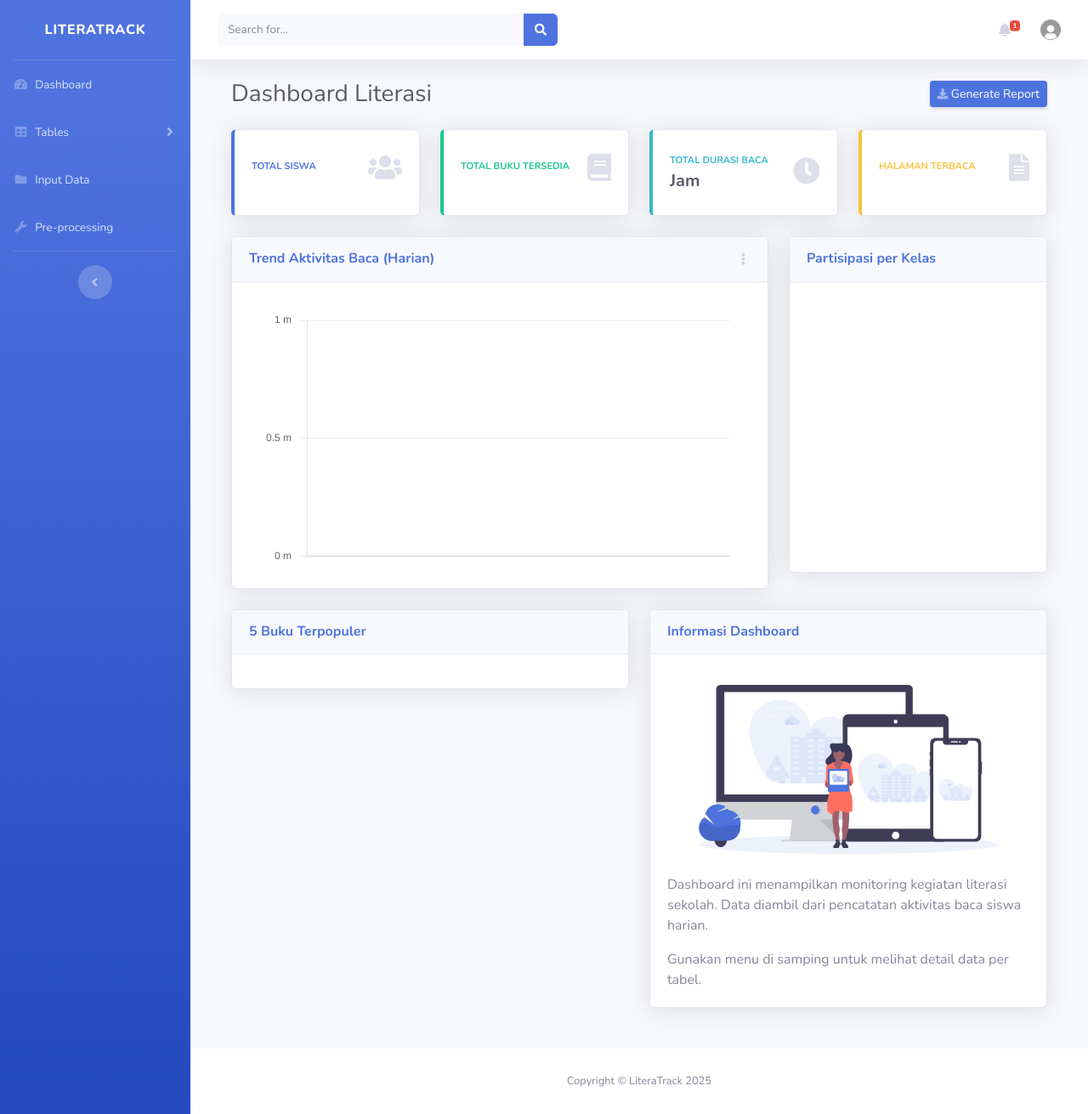
After one commit to MuhammadImam36/sistem_data_edu, a Flask app: template templates/dashboard_real.html in a window 1280 px wide. The commit adds this page. Shown: the whole page at 85% size. Run offline with Flask 3, Linux system fonts and the light colour scheme; the template is opened without the code that fills it, so the values that code supplies are empty; a map, chart or similar area stays blank; some libraries are stand-ins or nearby versions.

Commit message:
Update Dashboard
Update app.py di bagian route untuk ke dashboard

Update di base.html menghilangkan template chart bawaan (comment).

menambahkan file dashboard_real.html sebagai route utama

```diff
--- a/app.py
+++ b/app.py
@@ -14,7 +14,70 @@ db.init_app(app)
 # --- ROUTE ---
 @app.route('/')
 def home():
-    return render_template('dashboard.html')
+    # --- 1. KPI CARDS (Query Real-time ke Database) ---
+    total_siswa = DimSiswa.query.count()
+    total_buku = DimBuku.query.count()
+
+    # Menghitung Total Durasi (Sum)
+    # Menggunakan func.sum dari SQLAlchemy untuk menjumlahkan kolom
+    total_durasi_query = db.session.query(func.sum(FactAktivitasBaca.durasi_menit)).scalar()
+    total_durasi_jam = round(total_durasi_query / 60, 1) if total_durasi_query else 0
+
+    # Menghitung Total Halaman
+    total_halaman = db.session.query(func.sum(FactAktivitasBaca.halaman_selesai)).scalar() or 0
+
+    # --- 2. QUERY UNTUK GRAFIK ---
+
+    # A. Top 5 Buku Terpopuler
+    # Logic: Join Buku & Fact -> Group By Judul -> Count Fact -> Urutkan Terbanyak -> Ambil 5
+    top_buku_query = db.session.query(
+        DimBuku.judul_buku,
+        func.count(FactAktivitasBaca.id_fact).label('jumlah_baca')
+    ).join(FactAktivitasBaca, DimBuku.id_buku == FactAktivitasBaca.id_buku)\
+     .group_by(DimBuku.judul_buku)\
+     .order_by(func.count(FactAktivitasBaca.id_fact).desc())\
+     .limit(5).all()
+
+    # Pisahkan hasil query menjadi dua list (Label dan Data) untuk Chart.js
+    chart_buku_labels = [b.judul_buku for b in top_buku_query]
+    chart_buku_data = [b.jumlah_baca for b in top_buku_query]
+
+    # B. Partisipasi per Kelas
+    # Logic: Join Siswa & Fact -> Group By Kelas -> Sum Durasi
+    kelas_query = db.session.query(
+        DimSiswa.kelas,
+        func.sum(FactAktivitasBaca.durasi_menit)
+    ).join(FactAktivitasBaca, DimSiswa.id_siswa == FactAktivitasBaca.id_siswa)\
+     .group_by(DimSiswa.kelas)\
+     .order_by(DimSiswa.kelas).all()
+
+    chart_kelas_labels = [f"Kelas {k.kelas}" for k in kelas_query]
+    chart_kelas_data = [int(k[1]) for k in kelas_query]
+
+    # C. Trend Aktivitas Harian
+    # Logic: Group By Tanggal Baca -> Sum Durasi
+    trend_query = db.session.query(
+        FactAktivitasBaca.tanggal_baca,
+        func.sum(FactAktivitasBaca.durasi_menit)
+    ).group_by(FactAktivitasBaca.tanggal_baca)\
+     .order_by(FactAktivitasBaca.tanggal_baca).all()
+
+    # Format tanggal menjadi string 'YYYY-MM-DD' agar bisa dibaca grafik
+    chart_trend_labels = [t.tanggal_baca.strftime('%Y-%m-%d') for t in trend_query]
+    chart_trend_data = [int(t[1]) for t in trend_query]
+
+    # Kirim semua data ke dashboard.html
+    return render_template('dashboard_real.html',
+                           kpi={
+                               'siswa': total_siswa,
+                               'buku': total_buku,
+                               'durasi': total_durasi_jam,
+                               'halaman': total_halaman
+                           },
+                           chart_buku={'labels': chart_buku_labels, 'data': chart_buku_data},
+                           chart_kelas={'labels': chart_kelas_labels, 'data': chart_kelas_data},
+                           chart_trend={'labels': chart_trend_labels, 'data': chart_trend_data}
+                           )
 
 @app.route('/buku_table')
 def buku_table():
--- a/templates/base.html
+++ b/templates/base.html
@@ -260,8 +260,8 @@
     <script src="{{ url_for('static', filename='vendor/datatables/dataTables.bootstrap4.min.js') }}"></script>
 
     <!-- Page level custom scripts -->
-    <script src="{{ url_for('static', filename='js/demo/chart-area-demo.js') }}"></script>
+    <!-- <script src="{{ url_for('static', filename='js/demo/chart-area-demo.js') }}"></script>
     <script src="{{ url_for('static', filename='js/demo/chart-pie-demo.js') }}"></script>
-    <script src="{{ url_for('static', filename='js/demo/datatables-demo.js') }}"></script>
+    <script src="{{ url_for('static', filename='js/demo/datatables-demo.js') }}"></script> -->
 </body>
 </html>
--- /dev/null
+++ b/templates/dashboard_real.html
@@ -0,0 +1,275 @@
+{% extends "base.html" %}
+
+{% block content %}
+<div class="container-fluid">
+
+    <div class="d-sm-flex align-items-center justify-content-between mb-4">
+        <h1 class="h3 mb-0 text-gray-800">Dashboard Literasi</h1>
+        <a href="#" class="d-none d-sm-inline-block btn btn-sm btn-primary shadow-sm"><i
+                class="fas fa-download fa-sm text-white-50"></i> Generate Report</a>
+    </div>
+
+    <div class="row">
+
+        <div class="col-xl-3 col-md-6 mb-4">
+            <div class="card border-left-primary shadow h-100 py-2">
+                <div class="card-body">
+                    <div class="row no-gutters align-items-center">
+                        <div class="col mr-2">
+                            <div class="text-xs font-weight-bold text-primary text-uppercase mb-1">
+                                Total Siswa</div>
+                            <div class="h5 mb-0 font-weight-bold text-gray-800">{{ kpi.siswa }}</div>
+                        </div>
+                        <div class="col-auto">
+                            <i class="fas fa-users fa-2x text-gray-300"></i>
+                        </div>
+                    </div>
+                </div>
+            </div>
+        </div>
+
+        <div class="col-xl-3 col-md-6 mb-4">
+            <div class="card border-left-success shadow h-100 py-2">
+                <div class="card-body">
+                    <div class="row no-gutters align-items-center">
+                        <div class="col mr-2">
+                            <div class="text-xs font-weight-bold text-success text-uppercase mb-1">
+                                Total Buku Tersedia</div>
+                            <div class="h5 mb-0 font-weight-bold text-gray-800">{{ kpi.buku }}</div>
+                        </div>
+                        <div class="col-auto">
+                            <i class="fas fa-book fa-2x text-gray-300"></i>
+                        </div>
+                    </div>
+                </div>
+            </div>
+        </div>
+
+        <div class="col-xl-3 col-md-6 mb-4">
+            <div class="card border-left-info shadow h-100 py-2">
+                <div class="card-body">
+                    <div class="row no-gutters align-items-center">
+                        <div class="col mr-2">
+                            <div class="text-xs font-weight-bold text-info text-uppercase mb-1">Total Durasi Baca
+                            </div>
+                            <div class="row no-gutters align-items-center">
+                                <div class="col-auto">
+                                    <div class="h5 mb-0 mr-3 font-weight-bold text-gray-800">{{ kpi.durasi }} Jam</div>
+                                </div>
+                            </div>
+                        </div>
+                        <div class="col-auto">
+                            <i class="fas fa-clock fa-2x text-gray-300"></i>
+                        </div>
+                    </div>
+                </div>
+            </div>
+        </div>
+
+        <div class="col-xl-3 col-md-6 mb-4">
+            <div class="card border-left-warning shadow h-100 py-2">
+                <div class="card-body">
+                    <div class="row no-gutters align-items-center">
+                        <div class="col mr-2">
+                            <div class="text-xs font-weight-bold text-warning text-uppercase mb-1">
+                                Halaman Terbaca</div>
+                            <div class="h5 mb-0 font-weight-bold text-gray-800">{{ kpi.halaman }}</div>
+                        </div>
+                        <div class="col-auto">
+                            <i class="fas fa-file-alt fa-2x text-gray-300"></i>
+                        </div>
+                    </div>
+                </div>
+            </div>
+        </div>
+    </div>
+
+    <div class="row">
+
+        <div class="col-xl-8 col-lg-7">
+            <div class="card shadow mb-4">
+                <div class="card-header py-3 d-flex flex-row align-items-center justify-content-between">
+                    <h6 class="m-0 font-weight-bold text-primary">Trend Aktivitas Baca (Harian)</h6>
+                    <div class="dropdown no-arrow">
+                        <a class="dropdown-toggle" href="#" role="button" id="dropdownMenuLink"
+                            data-toggle="dropdown" aria-haspopup="true" aria-expanded="false">
+                            <i class="fas fa-ellipsis-v fa-sm fa-fw text-gray-400"></i>
+                        </a>
+                        <div class="dropdown-menu dropdown-menu-right shadow animated--fade-in"
+                            aria-labelledby="dropdownMenuLink">
+                            <div class="dropdown-header">Opsi Tampilan:</div>
+                            <a class="dropdown-item" href="#">Mingguan</a>
+                            <a class="dropdown-item" href="#">Bulanan</a>
+                        </div>
+                    </div>
+                </div>
+                <div class="card-body">
+                    <div class="chart-area">
+                        <canvas id="myAreaChart"></canvas>
+                    </div>
+                </div>
+            </div>
+        </div>
+
+        <div class="col-xl-4 col-lg-5">
+            <div class="card shadow mb-4">
+                <div class="card-header py-3 d-flex flex-row align-items-center justify-content-between">
+                    <h6 class="m-0 font-weight-bold text-primary">Partisipasi per Kelas</h6>
+                </div>
+                <div class="card-body">
+                    <div class="chart-pie pt-4 pb-2">
+                        <canvas id="myPieChart"></canvas>
+                    </div>
+                    <div class="mt-4 text-center small">
+                        {% for i in range(chart_kelas.labels|length) %}
+                        <span class="mr-2">
+                            <i class="fas fa-circle" style="color: hsl({{ (i * 120) % 360 }}, 70%, 50%);"></i> {{ chart_kelas.labels[i] }}
+                        </span>
+                        {% endfor %}
+                    </div>
+                </div>
+            </div>
+        </div>
+    </div>
+
+    <div class="row">
+
+        <div class="col-lg-6 mb-4">
+
+            <div class="card shadow mb-4">
+                <div class="card-header py-3">
+                    <h6 class="m-0 font-weight-bold text-primary">5 Buku Terpopuler</h6>
+                </div>
+                <div class="card-body">
+                    {% for i in range(chart_buku.labels|length) %}
+                    {% set percent = (chart_buku.data[i] / chart_buku.data[0] * 100) if chart_buku.data[0] > 0 else 0 %}
+                    <h4 class="small font-weight-bold">{{ chart_buku.labels[i] }}
+                        <span class="float-right">{{ chart_buku.data[i] }}x Baca</span>
+                    </h4>
+                    <div class="progress mb-4">
+                        <div class="progress-bar
+                            {% if i == 0 %}bg-danger
+                            {% elif i == 1 %}bg-warning
+                            {% elif i == 2 %}bg-primary
+                            {% elif i == 3 %}bg-info
+                            {% else %}bg-success{% endif %}"
+                            role="progressbar" style="width: {{ percent }}%"
+                            aria-valuenow="{{ percent }}" aria-valuemin="0" aria-valuemax="100"></div>
+                    </div>
+                    {% endfor %}
+                </div>
+            </div>
+
+        </div>
+
+        <div class="col-lg-6 mb-4">
+
+            <div class="card shadow mb-4">
+                <div class="card-header py-3">
+                    <h6 class="m-0 font-weight-bold text-primary">Informasi Dashboard</h6>
+                </div>
+                <div class="card-body">
+                    <div class="text-center">
+                        <img class="img-fluid px-3 px-sm-4 mt-3 mb-4" style="width: 25rem;"
+                            src="{{ url_for('static', filename='img/undraw_posting_photo.svg') }}" alt="Ilustrasi">
+                    </div>
+                    <p>Dashboard ini menampilkan monitoring kegiatan literasi sekolah. Data diambil dari pencatatan aktivitas baca siswa harian.</p>
+                    <p class="mb-0">Gunakan menu di samping untuk melihat detail data per tabel.</p>
+                </div>
+            </div>
+
+        </div>
+    </div>
+
+</div>
+<script src="https://cdn.jsdelivr.net/npm/chart.js"></script>
+
+<script>
+    // --- 1. SETUP DATA DARI FLASK ---
+    const dataTrend = {{ chart_trend | tojson }};
+    const dataKelas = {{ chart_kelas | tojson }};
+
+    // --- 2. CONFIG AREA CHART (Trend Harian) ---
+    var ctxArea = document.getElementById("myAreaChart");
+    var myAreaChart = new Chart(ctxArea, {
+      type: 'line',
+      data: {
+        labels: dataTrend.labels,
+        datasets: [{
+          label: "Durasi Baca (Menit)",
+          lineTension: 0.3,
+          backgroundColor: "rgba(78, 115, 223, 0.05)",
+          borderColor: "rgba(78, 115, 223, 1)",
+          pointRadius: 3,
+          pointBackgroundColor: "rgba(78, 115, 223, 1)",
+          pointBorderColor: "rgba(78, 115, 223, 1)",
+          pointHoverRadius: 3,
+          pointHoverBackgroundColor: "rgba(78, 115, 223, 1)",
+          pointHoverBorderColor: "rgba(78, 115, 223, 1)",
+          pointHitRadius: 10,
+          pointBorderWidth: 2,
+          data: dataTrend.data,
+        }],
+      },
+      options: {
+        maintainAspectRatio: false,
+        layout: { padding: { left: 10, right: 25, top: 25, bottom: 0 } },
+        scales: {
+          x: { grid: { display: false, drawBorder: false }, ticks: { maxTicksLimit: 7 } },
+          y: { ticks: { maxTicksLimit: 5, padding: 10, callback: function(value) { return value + ' m'; } }, grid: { color: "rgb(234, 236, 244)", zeroLineColor: "rgb(234, 236, 244)", drawBorder: false, borderDash: [2], zeroLineBorderDash: [2] } },
+        },
+        plugins: {
+            legend: { display: false },
+            tooltip: {
+                backgroundColor: "rgb(255,255,255)",
+                bodyColor: "#858796",
+                titleMarginBottom: 10,
+                titleColor: '#6e707e',
+                titleFont: { size: 14 },
+                borderColor: '#dddfeb',
+                borderWidth: 1,
+                xPadding: 15,
+                yPadding: 15,
+                displayColors: false,
+                intersect: false,
+                mode: 'index',
+                caretPadding: 10,
+            }
+        }
+      }
+    });
+
+    // --- 3. CONFIG PIE CHART (Kelas) ---
+    var ctxPie = document.getElementById("myPieChart");
+    var myPieChart = new Chart(ctxPie, {
+      type: 'doughnut',
+      data: {
+        labels: dataKelas.labels,
+        datasets: [{
+          data: dataKelas.data,
+          backgroundColor: ['#4e73df', '#1cc88a', '#36b9cc', '#f6c23e'], // Warna manual
+          hoverBackgroundColor: ['#2e59d9', '#17a673', '#2c9faf', '#dda20a'],
+          hoverBorderColor: "rgba(234, 236, 244, 1)",
+        }],
+      },
+      options: {
+        maintainAspectRatio: false,
+        tooltips: {
+          backgroundColor: "rgb(255,255,255)",
+          bodyFontColor: "#858796",
+          borderColor: '#dddfeb',
+          borderWidth: 1,
+          xPadding: 15,
+          yPadding: 15,
+          displayColors: false,
+          caretPadding: 10,
+        },
+        plugins: {
+            legend: { display: false },
+        },
+        cutout: '80%',
+      },
+    });
+</script>
+
+{% endblock %}
```
Also changed, not shown: app_dummy.py (added, +113 -0 lines).
